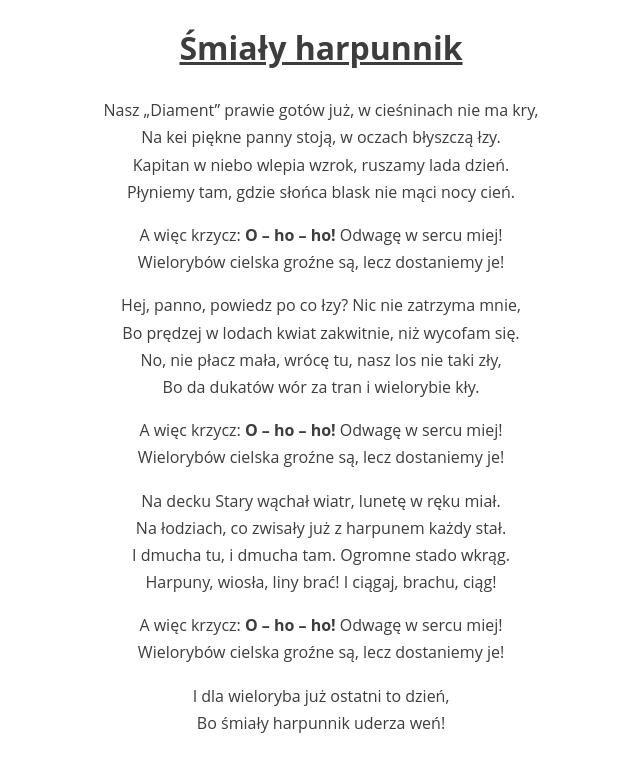
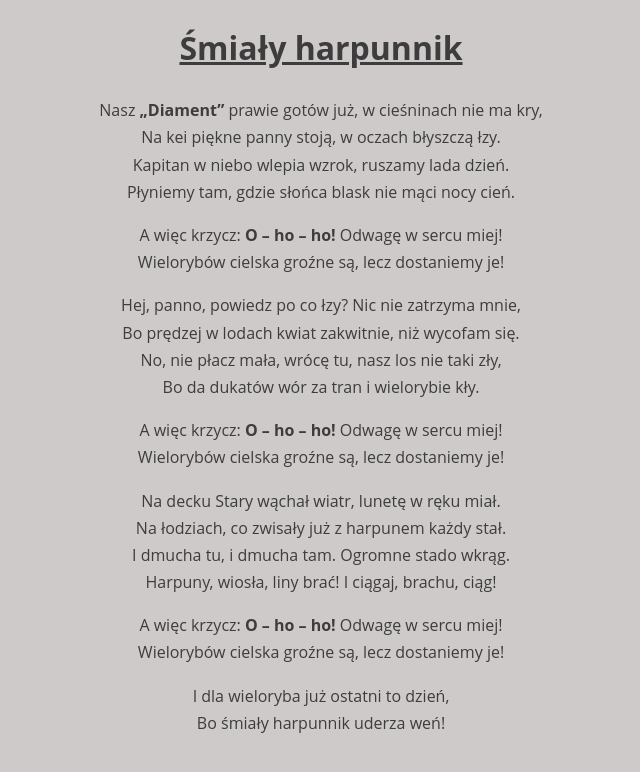
Before and after one commit to dawidkasza/Learning-git-2, a plain HTML site: page index.html in a window 1280 px wide. Shown: the whole page, without its empty margins (319-959 px from the left). Drawn offline with Linux system fonts and the light colour scheme.

Commit message:
Change background color and add link to h1

```diff
--- a/css/style.css
+++ b/css/style.css
@@ -5,15 +5,21 @@
 body {
 	margin:0;
    text-align: center;
-   background: #fff;
+   background: #cfcaca;
    color: #3d3d3d;
    font-size: 16px;
    line-height: 1.7;
    font-family: "Open Sans", sans-serif;
 }
 
+
 h1 {
 	text-decoration: underline;
+}
+
+h1 a {
+	text-decoration: none;
+	color:#3d3d3d;
 }
 
 span {
--- a/index.html
+++ b/index.html
@@ -7,9 +7,10 @@
     <title>Document</title>
   </head>
   <body>
-    <h1>Śmiały harpunnik</h1>
+    <div>
+      <h1><a href="https://www.youtube.com/watch?v=7jBdn3FUEkU">Śmiały harpunnik</a></h1>
       <p>
-      Nasz „Diament” prawie gotów już, w cieśninach nie ma kry, <br />
+        Nasz <strong>„Diament”</strong> prawie gotów już, w cieśninach nie ma kry, <br />
         Na kei piękne panny stoją, w oczach błyszczą łzy. <br />
         Kapitan w niebo wlepia wzrok, ruszamy lada dzień. <br />
         Płyniemy tam, gdzie słońca blask nie mąci nocy cień.
@@ -42,5 +43,6 @@
         I dla wieloryba już ostatni to dzień, <br />
         Bo śmiały harpunnik uderza weń!
       </p>
+    </div>
   </body>
 </html>
```
Lines whose indentation alone changed are shown as unchanged.
